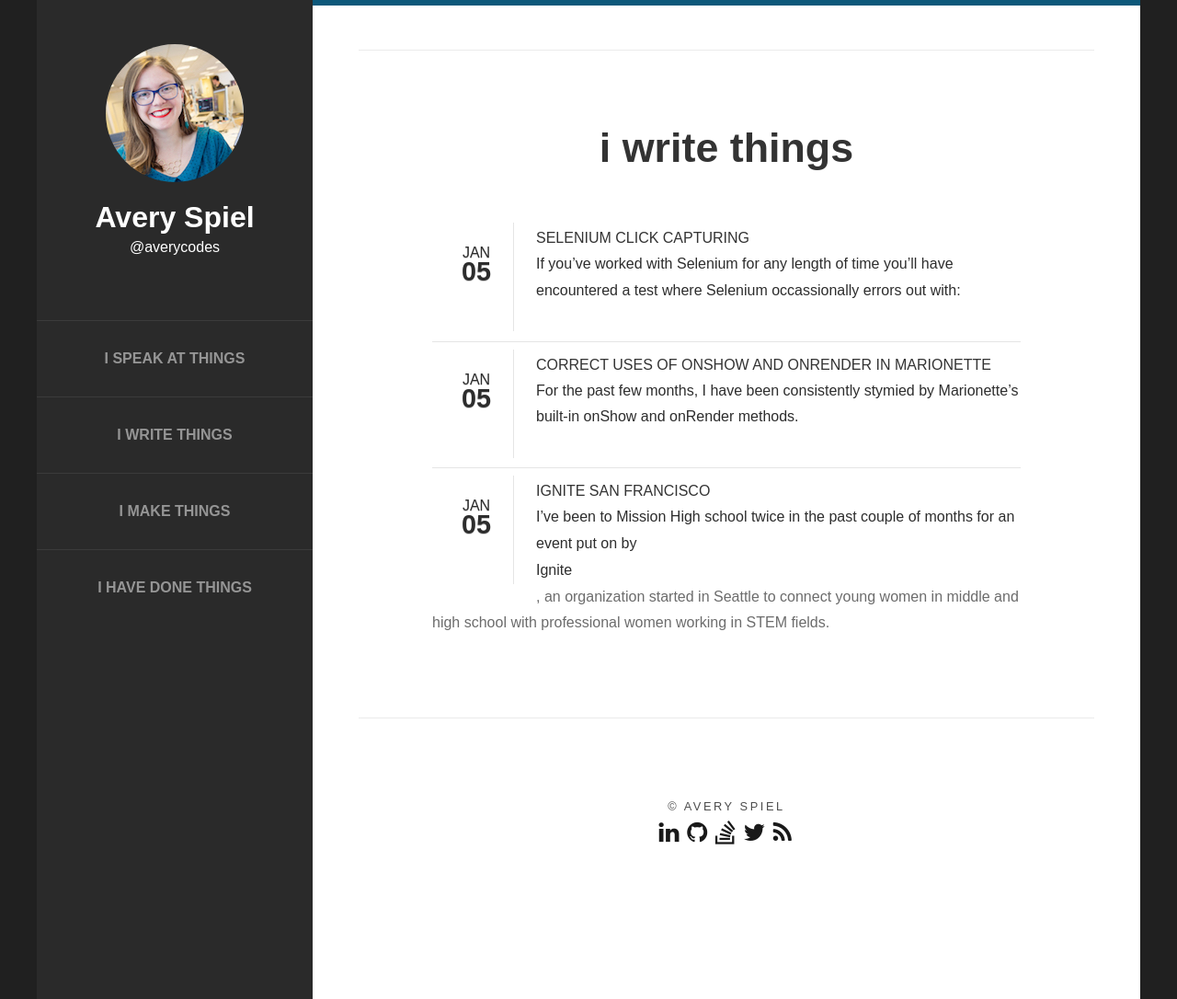
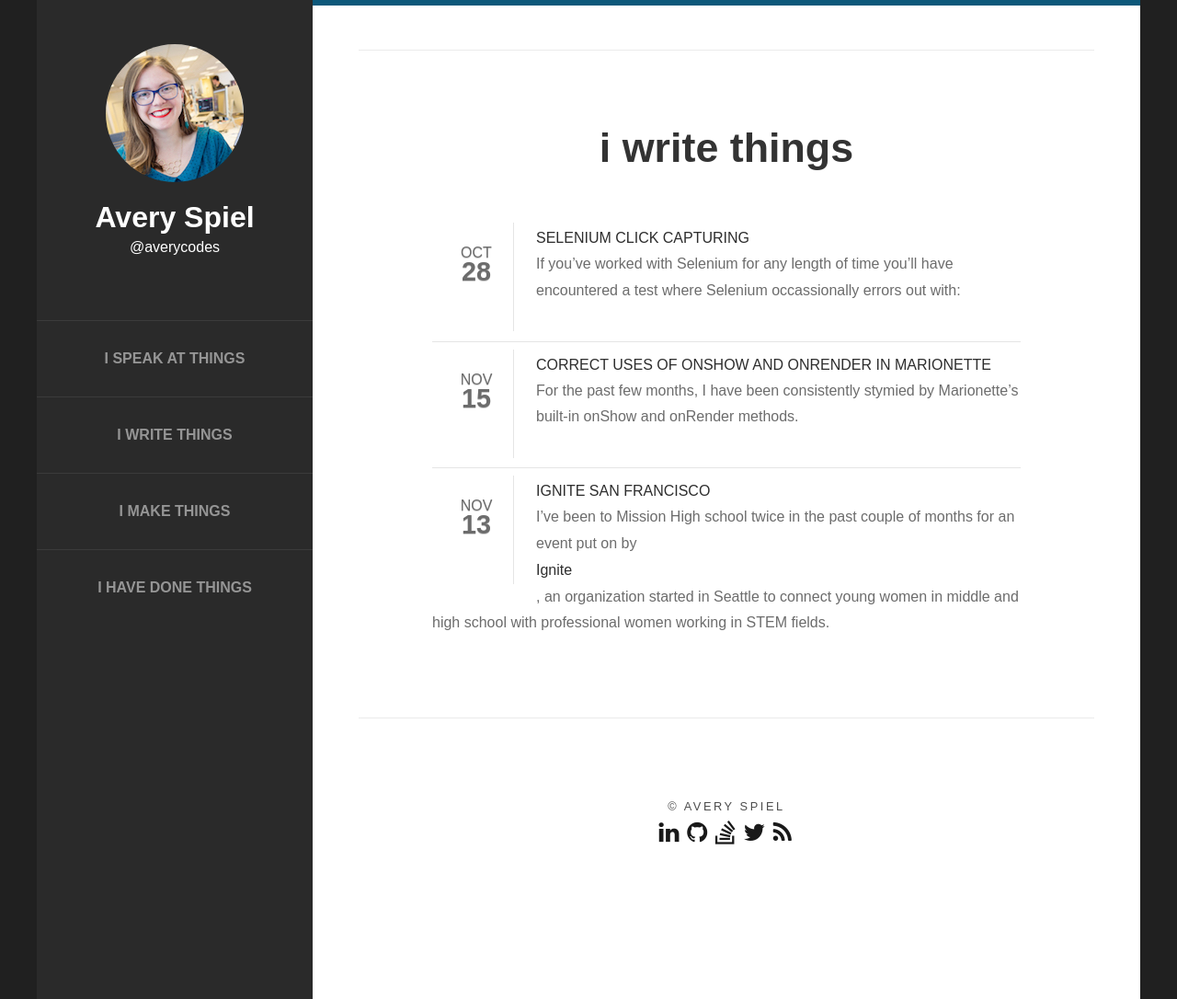
Before and after one commit to averycodes/averycodes.github.io, a Jekyll site: the page built from writing.html, in a window 1280 px wide. Shown: the whole page at 92% size. Built offline with Jekyll 4.4.1, drawn with Linux system fonts in a browser that asks for light colours.

Commit message:
Use actual date of article

```diff
--- a/writing.html
+++ b/writing.html
@@ -9,9 +9,9 @@ layout: default
   <ul class="style1">
     {% for post in site.posts %}
       <li class="first">
-        <p class="date"><a href="{{ site.baseurl }}{{ post.url }}">Jan<b>05</b></a></p>
-        <h3>{{ post.title }}</h3>
-        <p><a href="{{ site.baseurl }}{{ post.url }}">{{ post.excerpt }}</a></p>
+        <p class="date">{{post.date | date: "%b"}}<b>{{post.date | date: "%-d"}}</b></p>
+        <h3><a href="{{ site.baseurl }}{{ post.url }}">{{ post.title }}</a></h3>
+        <p>{{ post.excerpt }}</p>
       </li>
     {% endfor %}
   </ul>
```
Also changed, not shown: speaking.html (+7 -8 lines).
